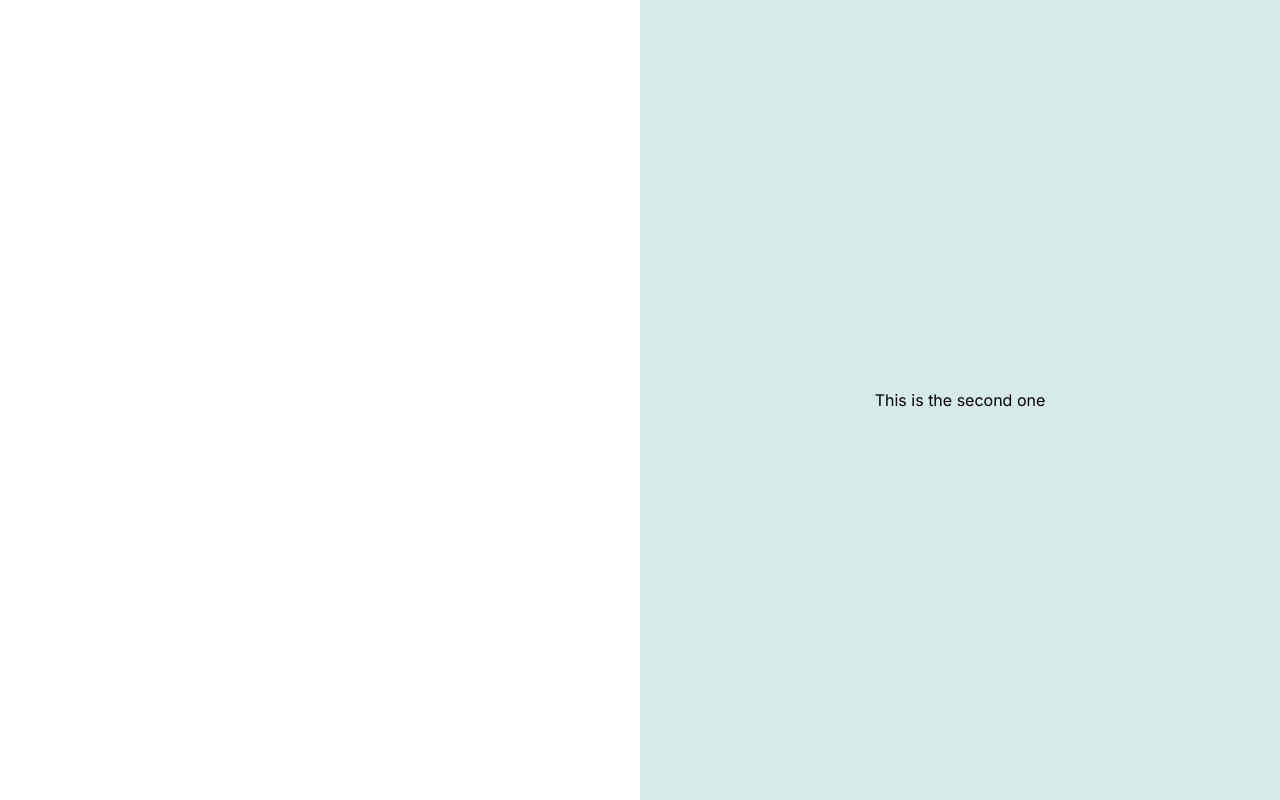
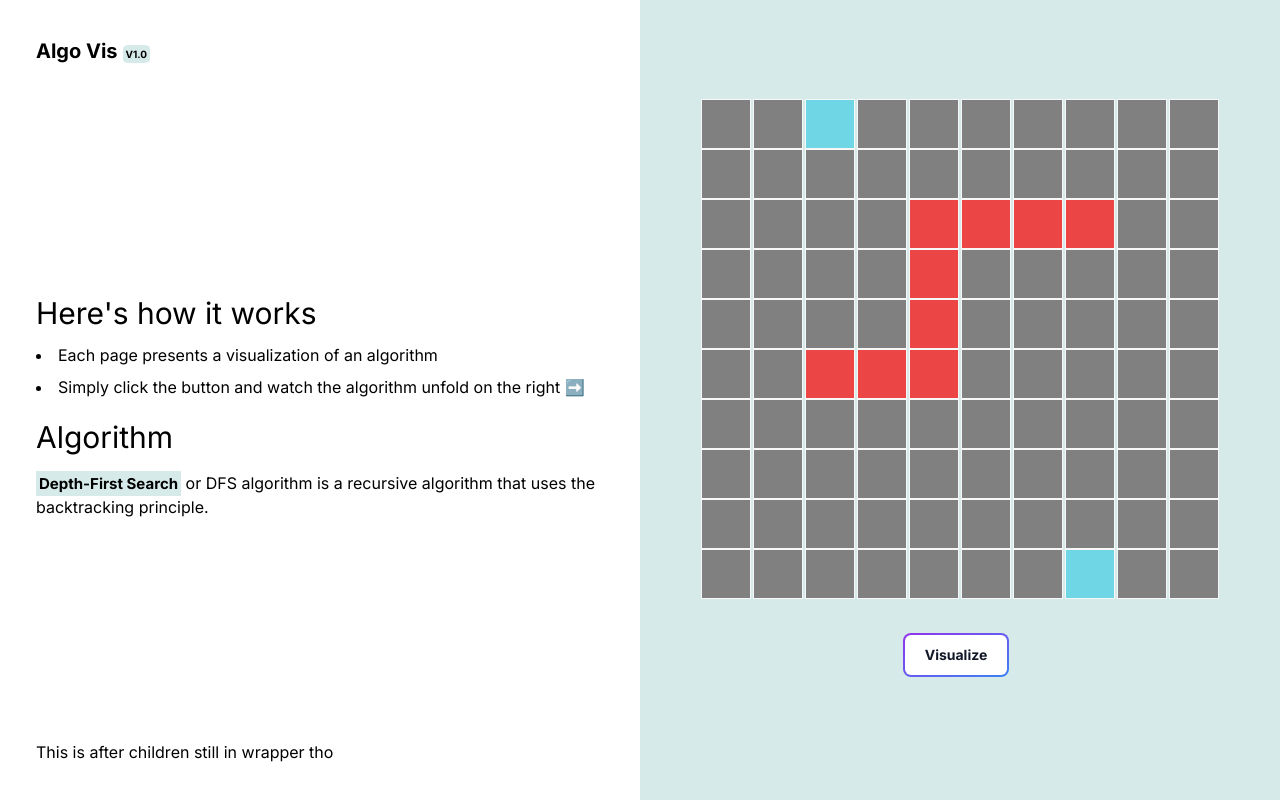
Before and after one commit to Raulj123/Algo_vis, a Next.js app: page / in a window 1280 px wide. Built offline with nearby package versions, Linux system fonts and the light colour scheme.

Commit message:
feature: added dfs vis

```diff
--- /dev/null
+++ b/src/app/components/grid.ts
@@ -0,0 +1,31 @@
+const rows = 10;
+const cols = 10;
+const matrix: number[][] = [];
+const startRow = 2;
+const startCol = 0;
+const endRow = 7;
+const endCol = 9;
+
+for (let i = 0; i < rows; i++) {
+  matrix[i] = [];
+  for (let j = 0; j < cols; j++) {
+    matrix[i][j] = 1;
+  }
+}
+
+matrix[startRow][startCol] = 0;
+matrix[endRow][endCol] = 0;
+
+// This is making a wall
+
+matrix[7][2] = 2;
+matrix[6][2] = 2;
+matrix[5][2] = 2;
+matrix[4][2] = 2;
+matrix[4][3] = 2;
+matrix[4][4] = 2;
+matrix[4][5] = 2;
+matrix[3][5] = 2;
+matrix[2][5] = 2;
+
+export { matrix, startRow, startCol, endRow, endCol };
--- /dev/null
+++ b/src/app/components/pathFinder.ts
@@ -0,0 +1,84 @@
+class PathFinder {
+  matrix: number[][];
+  rows: number;
+  cols: number;
+  mark: boolean[][];
+  queue: number[][];
+  startRow: number;
+  startCol: number;
+  endRow: number;
+  endCol: number;
+
+  constructor(
+    matrix: number[][],
+    startRow: number,
+    startCol: number,
+    endRow: number,
+    endCol: number
+  ) {
+    this.matrix = matrix;
+    this.rows = matrix.length;
+    this.cols = matrix[0].length;
+    this.mark = new Array(this.rows)
+      .fill(0)
+      .map(() => new Array(this.cols).fill(false));
+    this.queue = [];
+    this.startRow = startRow;
+    this.startCol = startCol;
+    this.endRow = endRow;
+    this.endCol = endCol;
+    this.dfs(startRow, startCol);
+  }
+
+  isValid(mark: boolean[][], row: number, col: number) {
+    if (row < 0 || row >= this.rows || col < 0 || col >= this.cols) {
+      return false;
+    }
+    if (mark[row][col]) {
+      return false;
+    }
+    if (this.matrix[row][col] == 2) {
+      return false;
+    }
+    return true;
+  }
+
+  dfs(row: number, col: number): boolean {
+    var stack = [];
+    stack.push([row, col]);
+
+    while (stack.length != 0) {
+      var curr = stack[stack.length - 1];
+      stack.pop();
+      var row = curr[0];
+      var col = curr[1];
+      console.log(row, col);
+      if (row == this.endRow && col == this.endCol) {
+        break;
+      }
+
+      if (!this.isValid(this.mark, row, col)) {
+        continue;
+      }
+
+      this.mark[row][col] = true;
+
+      const dir = [
+        [-1, 0],
+        [1, 0],
+        [0, 1],
+        [0, -1],
+      ];
+
+      for (const [dx, dy] of dir) {
+        const newRow = row + dx;
+        const newCol = col + dy;
+        stack.push([newRow, newCol]);
+      }
+    }
+    this.mark[row][col] = true;
+    return true;
+  }
+}
+
+export default PathFinder;
--- /dev/null
+++ b/src/app/components/renderGrid.tsx
@@ -0,0 +1,79 @@
+"use client";
+import "./style.css";
+import { matrix, startRow, startCol, endRow, endCol } from "./grid";
+import PathFinder from "./pathFinder";
+import { useState } from "react";
+
+export default function Grid() {
+  const [pathTaken, setPathTaken] = useState<boolean[][]>([]);
+  const [isLoading, setIsLoading] = useState<boolean>(false);
+
+  function startAlgo() {
+    console.log(
+      "initializing PathFinding class...And calling dfs, printing class below..."
+    );
+    setIsLoading(true);
+    const path = new PathFinder(matrix, startRow, startCol, endRow, endCol);
+    console.log(path);
+
+    let i = 0;
+    const timer = setInterval(() => {
+      if (i >= path.mark.length) {
+        clearInterval(timer);
+        return;
+      }
+
+      setPathTaken(path.mark.slice(0, i + 1));
+      setIsLoading(false);
+      i++;
+    }, 500);
+  }
+  return (
+    <>
+      <div className="grid">
+        {matrix.map((row, i) => (
+          <div key={i} className="row">
+            {row.map((cell, j) => (
+              <div
+                key={`${i}-${j}`}
+                className={`cell ${
+                  pathTaken[i]?.[j]
+                    ? "path-taken"
+                    : cell === 1
+                    ? "path"
+                    : cell === 2
+                    ? "wall"
+                    : "goal"
+                }`}
+              >
+                {}
+              </div>
+            ))}
+          </div>
+        ))}
+      </div>
+      <div className="py-4">
+        {isLoading ? (
+          <button
+            type="button"
+            className="relative inline-flex items-center justify-center p-0.5 mb-2 me-2 overflow-hidden text-sm font-medium text-gray-900 rounded-lg group bg-gradient-to-br from-purple-600 to-blue-500 group-hover:from-purple-600 group-hover:to-blue-500 hover:text-white dark:text-white focus:ring-4 focus:outline-none focus:ring-blue-300 dark:focus:ring-blue-800"
+            disabled
+          >
+            <span className="relative px-5 py-2.5 transition-all ease-in duration-75 bg-white dark:bg-gray-900 rounded-md group-hover:bg-opacity-0 font-bold">
+              Processing...
+            </span>
+          </button>
+        ) : (
+          <button
+            onClick={startAlgo}
+            className="relative inline-flex items-center justify-center p-0.5 mb-2 me-2 overflow-hidden text-sm font-medium text-gray-900 rounded-lg group bg-gradient-to-br from-purple-600 to-blue-500 group-hover:from-purple-600 group-hover:to-blue-500 hover:text-white dark:text-white focus:ring-4 focus:outline-none focus:ring-blue-300 dark:focus:ring-blue-800"
+          >
+            <span className="relative px-5 py-2.5 transition-all ease-in duration-75 bg-white dark:bg-gray-900 rounded-md group-hover:bg-opacity-0 font-bold">
+              Visualize
+            </span>
+          </button>
+        )}
+      </div>
+    </>
+  );
+}
--- /dev/null
+++ b/src/app/components/style.css
@@ -0,0 +1,64 @@
+.link {
+  font-size: 20px;
+  font-weight: bold;
+}
+
+.ver {
+  font-size: 10px;
+  background-color: #d6ebe9;
+  border-radius: 20%;
+  padding: 3px;
+  margin: 5px;
+  font-weight: bold;
+  color: rgb(0, 0, 0);
+}
+
+.cell {
+  display: flex;
+  flex-direction: column;
+  justify-content: center;
+  align-items: center;
+}
+
+.grid {
+  display: grid;
+  grid-template-columns: repeat(10, 50px);
+  grid-template-rows: repeat(10, 50px);
+  gap: 2px;
+}
+
+.cell {
+  width: 50px;
+  height: 50px;
+  border: 1px solid rgb(247, 247, 247);
+}
+
+.path {
+  background-color: grey;
+}
+
+.valid-path {
+  background-color: rgb(20, 158, 55);
+}
+
+.goal {
+  background-color: rgb(110, 214, 228);
+}
+
+.wall {
+  background-color: rgb(235, 69, 69);
+}
+
+.path-taken {
+  animation-name: pathTakenAnimation;
+  animation-duration: 1s;
+  animation-fill-mode: forwards;
+}
+@keyframes pathTakenAnimation {
+  0% {
+    background-color: transparent;
+  }
+  100% {
+    background-color: rgb(17, 228, 45);
+  }
+}
--- /dev/null
+++ b/src/app/components/wrapper.tsx
@@ -0,0 +1,20 @@
+import React from "react";
+import Link from "next/link";
+import "./style.css";
+
+export default function Wrapper({ children }: { children: React.ReactNode }) {
+  return (
+    <>
+      <div className="flex w-full items-center justify-between">
+        <Link href="./" className="link">
+          Algo Vis
+          <span className="ver">V1.0</span>
+        </Link>
+      </div>
+      {children}
+      <div className="flex w-full items-center justify-between">
+        <h1 className="">This is after children still in wrapper tho</h1>
+      </div>
+    </>
+  );
+}
--- a/src/app/globals.css
+++ b/src/app/globals.css
@@ -1,4 +1,4 @@
-@import url('https://fonts.googleapis.com/css2?family=Poppins:ital,wght@0,100;0,200;0,300;0,400;0,500;0,600;0,700;0,800;0,900;1,100;1,200;1,300;1,400;1,500;1,600;1,700;1,800;1,900&display=swap');
+@import url("https://fonts.googleapis.com/css2?family=Poppins:ital,wght@0,100;0,200;0,300;0,400;0,500;0,600;0,700;0,800;0,900;1,100;1,200;1,300;1,400;1,500;1,600;1,700;1,800;1,900&display=swap");
 @tailwind base;
 @tailwind components;
 @tailwind utilities;
--- a/src/app/page.tsx
+++ b/src/app/page.tsx
@@ -1,17 +1,36 @@
-import './style.css'
-
+import "./style.css";
+import Wrapper from "./components/wrapper";
+import Grid from "./components/renderGrid";
 
 export default function Home() {
   return (
     <>
       <section className="flex flex-col lg:flex-row">
-      <section className="flex h-screen w-full flex-col justify-between p-9 lg:h-auto">
-
-
-      </section>
-      <section className="hidden lg:flex h-screen w-full flex-col justify-center items-center bg-[#d6ebe9] p-9">
-        This is the second one
-      </section>
+        <section className="flex h-screen w-full flex-col justify-between p-9 lg:h-auto">
+          <Wrapper>
+            <div className="mx-auto">
+              <div className="leading-loose">
+                <h1 className="text-3xl py-2">Here's how it works</h1>
+                <ul className="list-disc list-inside">
+                  <li>Each page presents a visualization of an algorithm</li>
+                  <li>
+                    Simply click the button and watch the algorithm unfold on
+                    the right ➡️
+                  </li>
+                </ul>
+              </div>
+              <h1 className="text-3xl py-4">Algorithm</h1>
+              <p>
+                <span className="algo font-bold">Depth-First Search</span> or
+                DFS algorithm is a recursive algorithm that uses the
+                backtracking principle.
+              </p>
+            </div>
+          </Wrapper>
+        </section>
+        <section className="hidden lg:flex h-screen w-full flex-col justify-center items-center bg-[#d6ebe9] p-9">
+          <Grid />
+        </section>
       </section>
     </>
   );
--- a/src/app/style.css
+++ b/src/app/style.css
@@ -1,5 +1,7 @@
-.box {
-
-  height: 10px;
-  background-color: beige;
+.algo {
+  font-size: 15px;
+  background-color: #d6ebe9;
+  padding: 3px;
+  font-weight: bold;
+  color: black;
 }
```
